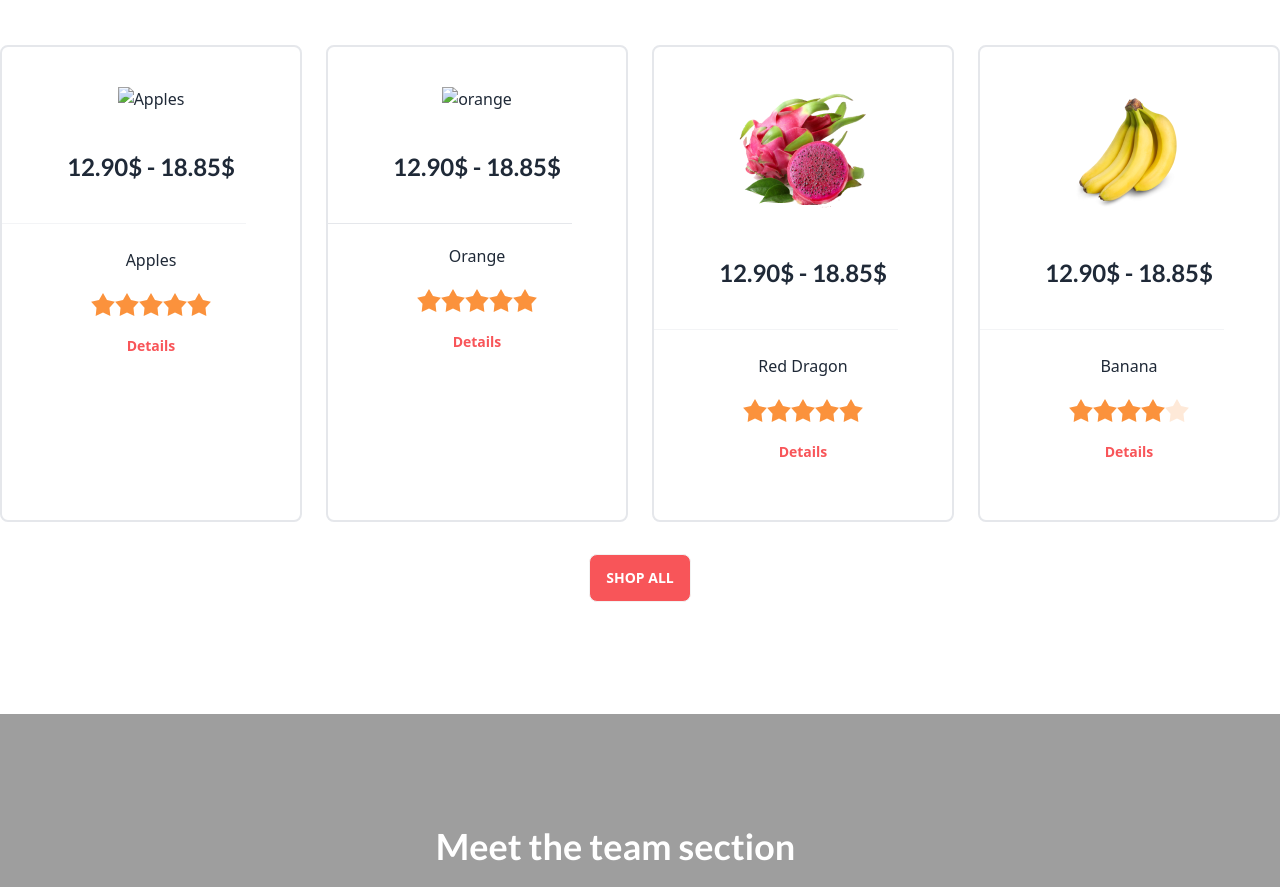
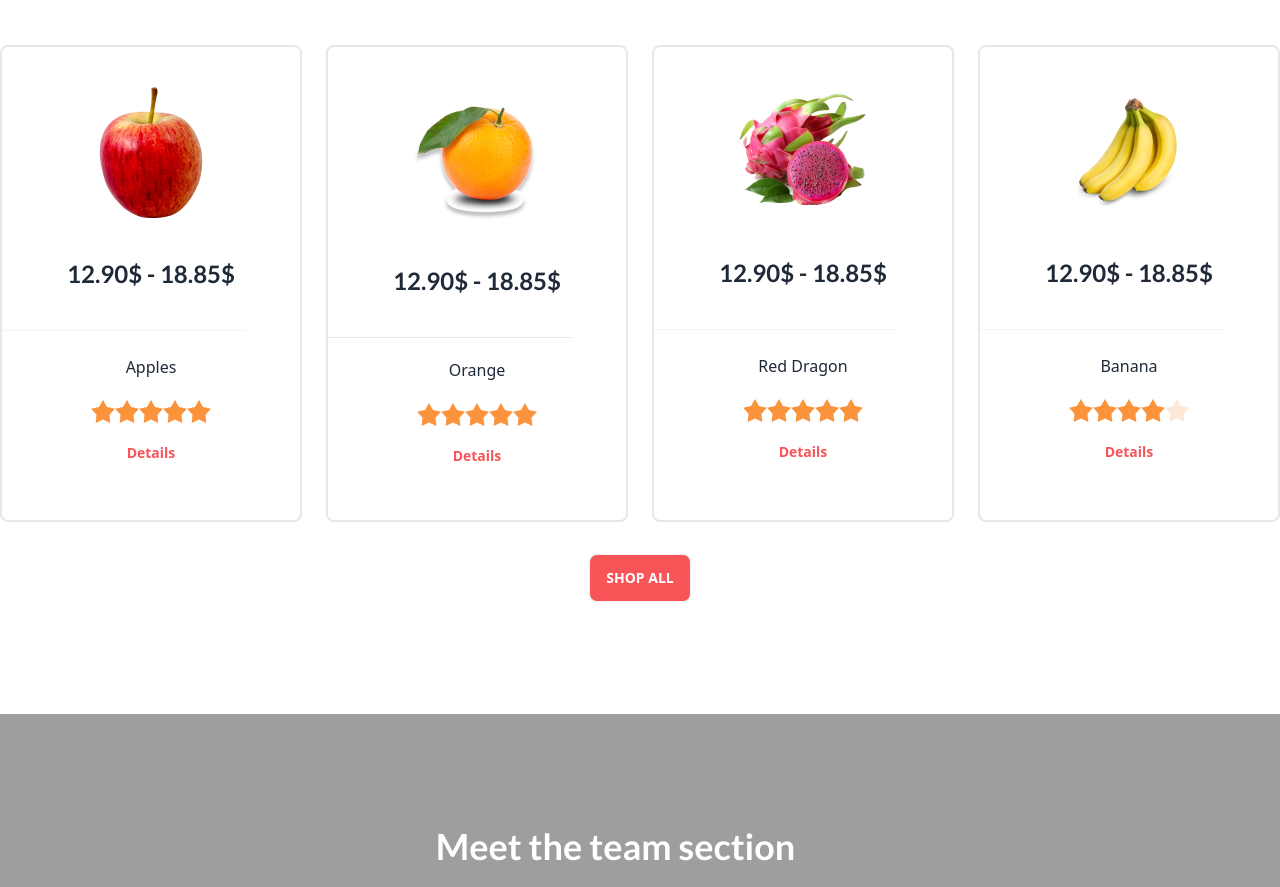
Before and after one commit to arafatrahman41/fruit-brust-website, a plain HTML site: page index.html in a window 1280 px wide. Shown: the part 1113-2000 px from the top of the page. Drawn offline with nearby package versions, Linux system fonts and the light colour scheme; the site is published under a folder, as on GitHub Pages, so addresses that start at the root find nothing.

Commit message:
update some picture

```diff
--- a/index.html
+++ b/index.html
@@ -274,7 +274,7 @@
                 <!-- card 1 -->
                 <div class="border-2 h-[477px] rounded-lg py-10 text-center">
                     <figure class="flex justify-center">
-                        <img src="/images/fruit6.png" alt="Apples" />
+                        <img src="images/fruit6.png" alt="Apples" />
                     </figure>
                     <div>
                         <h2 class="text-2xl font-extrabold font-lato my-10">12.90$ - 18.85$</h2>
@@ -318,7 +318,7 @@
                 <!-- card 2 -->
                 <div class="border-2 h-[477px] rounded-lg py-10 text-center">
                     <figure class="flex justify-center">
-                        <img src="/images/fruit7.png" alt="orange" />
+                        <img src="images/fruit7.png" alt="orange" />
                     </figure>
                     <div>
                         <h2 class="text-2xl font-extrabold font-lato my-10">12.90$ - 18.85$</h2>
```
